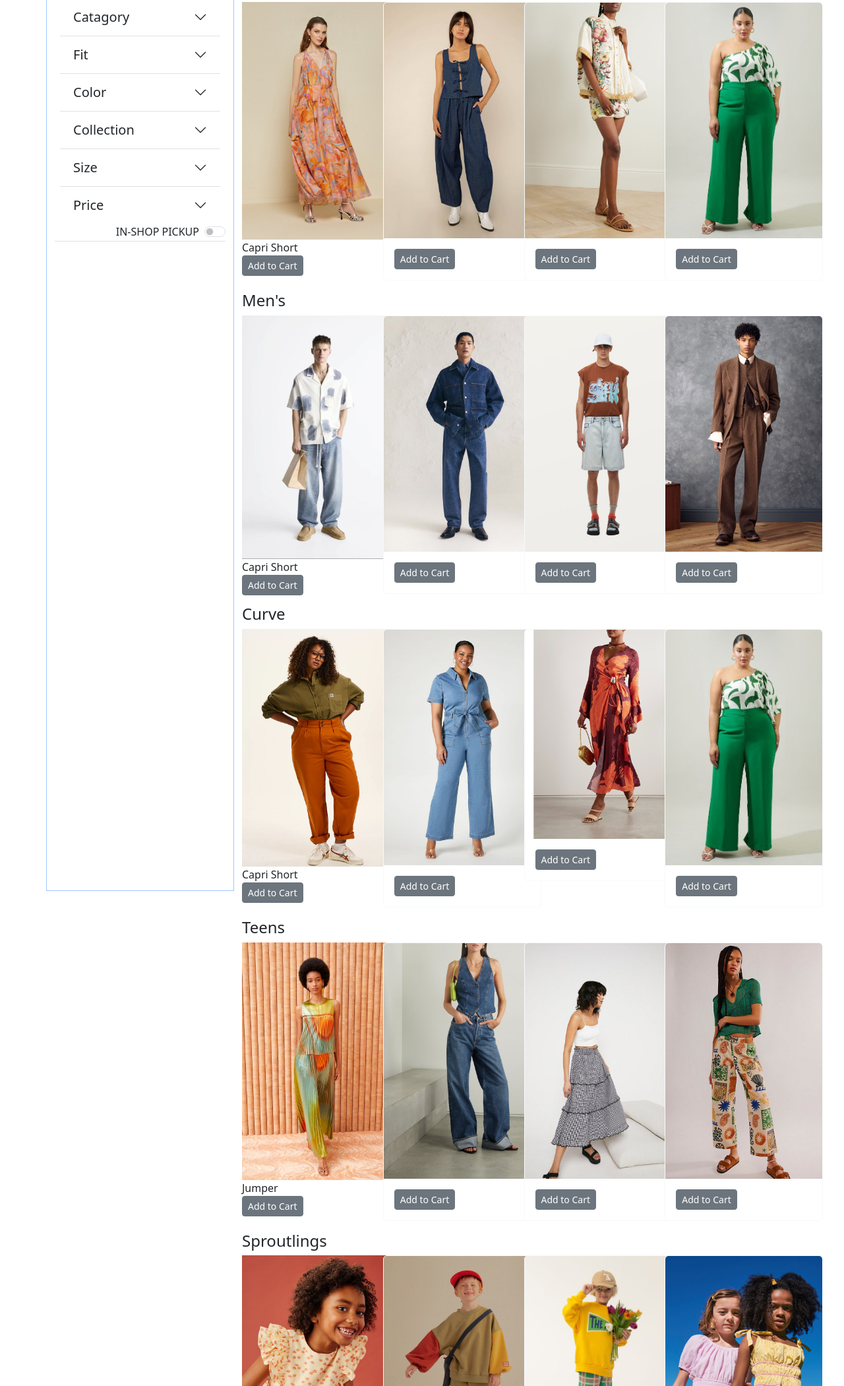
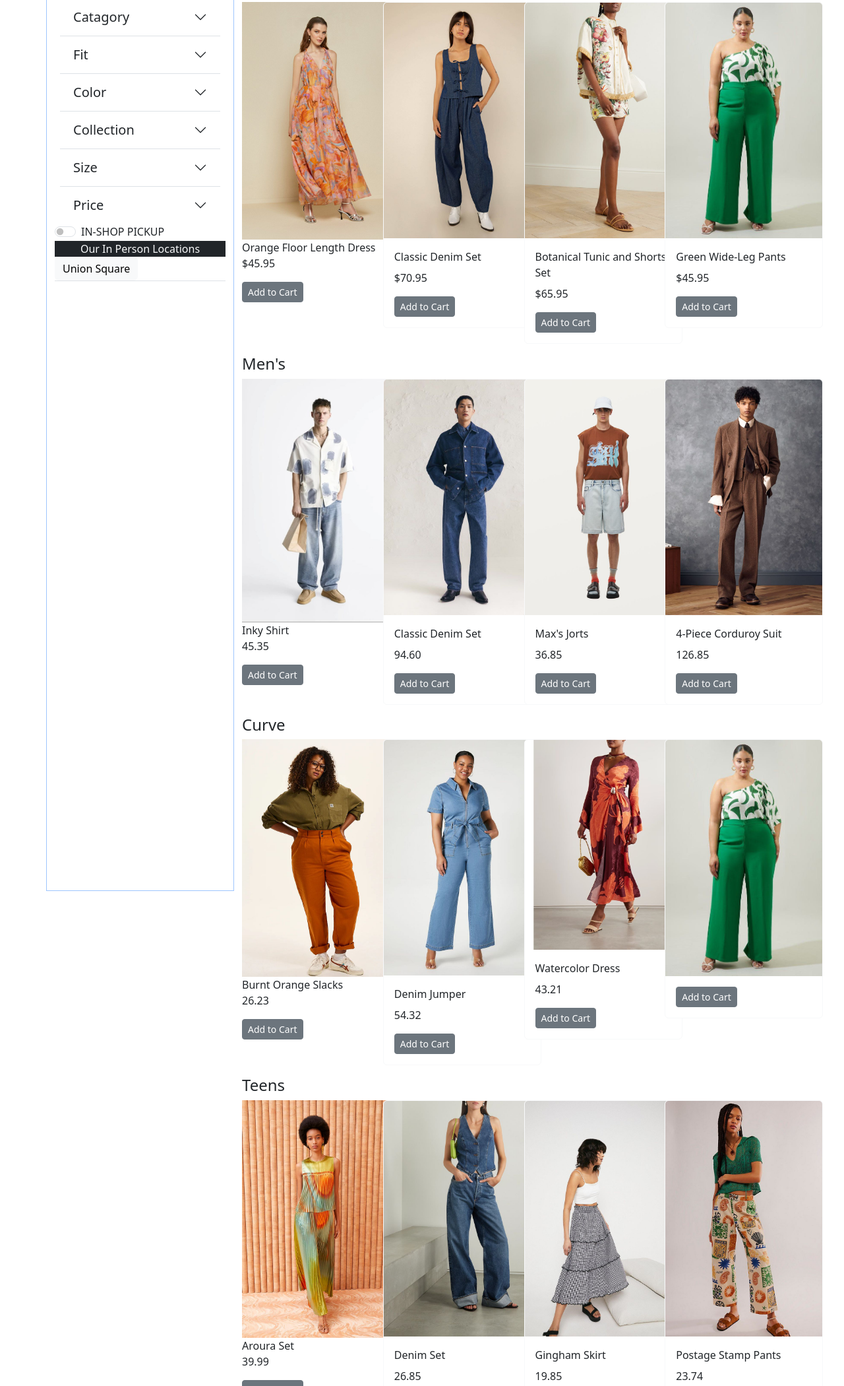
Before and after one commit to ReahKy23/Final-Website, a plain HTML site: page final/pages/catalog.html in a window 1280 px wide. Shown: the part 284-2384 px from the top of the page at 66% size. Drawn offline with nearby package versions, Linux system fonts and the light colour scheme.

Commit message:
Update catalog.html

```diff
--- a/final/pages/catalog.html
+++ b/final/pages/catalog.html
@@ -319,12 +319,39 @@
 											</div>
 										</div>
 									</div>
-									<div class="form-check form-switch form-check-reverse">
-										<input class="form-check-input" type="checkbox" id="flexSwitchCheckReverse">
-										<label class="form-check-label" for="flexSwitchCheckReverse">IN-SHOP PICKUP</label>
+									<div class="form-check form-switch form-check">
+										<input class="form-check-input" type="checkbox" id="flexSwitchCheck">
+										<label class="form-check-label" for="flexSwitchCheck">IN-SHOP PICKUP</label>
+									</div>
+
+									<div class="text-center bg-dark text-light"> Our In Person Locations</div>
+
+									<button type="button" class="btn btn-light border border-0 btn" data-bs-toggle="modal" data-bs-target="#exampleModal">
+										Union Square
+									</button>
+									<div class="modal fade" id="exampleModal" tabindex="-1" aria-labelledby="exampleModalLabel" aria-hidden="true">
+										<div class="modal-dialog modal-dialog-scrollable">
+											<div class="modal-content">
+												<div class="modal-header">
+													<h1 class="modal-title fs-5" id="exampleModalLabel">Modal title</h1>
+													<button type="button" class="btn-close" data-bs-dismiss="modal" aria-label="Close"></button>
+												</div>
+												<div class="modal-body">
+													<div class="mb-3">
+														<label for="exampleFormControlInput1" class="form-label">Search By Zip Code</label>
+														<input type="email" class="form-control" id="exampleFormControlInput1" placeholder="ex. 10015">
+													</div>
+												</div>
+												<div class="modal-footer">
+													<button type="button" class="btn btn-secondary" data-bs-dismiss="modal">Close</button>
+													<button type="button" class="btn btn-primary">Save changes</button>
+												</div>
+											</div>
+										</div>
 									</div>
 								</div>
 							</div>
+
 						</div>
 					</div>
 
@@ -336,8 +363,11 @@
 									<div class="dresses" class="card border-light mb-3" style="width: 15rem;">
 										<img src="../images/dress2.jpg" class="card-img-top" alt="...">
 										<div class="card-body">
-											<div class="card-title">Capri Short</div>
-											<button type="button" class="btn btn-secondary btn-sm" data-bs-toggle="modal" data-bs-target="#exampleModal">
+											<div class="card-title">Orange Floor Length Dress</div>
+											 <p class="card-text">
+											 $45.95</p>
+
+											<button type="button" class="btn btn-secondary btn-sm mb-2" data-bs-toggle="modal" data-bs-target="#exampleModal">
 												Add to Cart
 											</button>
 											<div class="modal fade" id="exampleModal" tabindex="-1" aria-labelledby="exampleModalLabel" aria-hidden="true">
@@ -364,9 +394,13 @@
 						<div class="card border-light mb-3" style="width: 15rem;">
 							<img src="../images/wdenim.jpg" class="card-img-top" alt="...">
 							<div class="card-body">
-								<button type="button" class="btn btn-secondary btn-sm" data-bs-toggle="modal" data-bs-target="#exampleModal">
-										Add to Cart
-									</button>
+								<div class="card-title">Classic Denim Set</div>
+								<p class="card-text">
+								$70.95</p>
+
+								<button type="button" class="btn btn-secondary btn-sm"data-bs-toggle="modal" data-bs-target="#exampleModal">
+									Add to Cart
+								</button>
 									<div class="modal fade" id="exampleModal" tabindex="-1" aria-labelledby="exampleModalLabel" aria-hidden="true">
 										<div class="modal-dialog">
 											<div class="modal-content">
@@ -391,6 +425,10 @@
 						<div class="card border-light mb-3" style="width: 15rem;">
 							<img src="../images/shorts.jpg" class="card-img-top" alt="...">
 							<div class="card-body">
+								<div class="card-title">Botanical Tunic and Shorts Set</div>
+											 <p class="card-text">
+											 $65.95</p>
+
 								<button type="button" class="btn btn-secondary btn-sm" data-bs-toggle="modal" data-bs-target="#exampleModal">
 										Add to Cart
 									</button>
@@ -417,6 +455,10 @@
 						<div id="curves" class="card border-light mb-3" style="width: 15rem;">
 							<img src="../images/curve.jpg" class="card-img-top" alt="...">
 							<div class="card-body">
+								<div class="card-title">Green Wide-Leg Pants</div>
+											 <p class="card-text">
+											 $45.95</p>
+
 								<button type="button" class="btn btn-secondary btn-sm" data-bs-toggle="modal" data-bs-target="#exampleModal">
 										Add to Cart
 									</button>
@@ -445,7 +487,8 @@
 						<div class="dresses" class="card border-light mb-3" style="width: 15rem;">
 							<img src="../images/casual.jpg" class="card-img-top" alt="...">
 							<div class="card-body">
-								<div class="card-title">Capri Short</div>
+								<div class="card-title">Inky Shirt</div>
+								<p class="card-text">45.35</p>
 								<button type="button" class="btn btn-secondary btn-sm" data-bs-toggle="modal" data-bs-target="#exampleModal">
 										Add to Cart
 									</button>
@@ -473,6 +516,8 @@
 						<div class="card border-light mb-3" style="width: 15rem;">
 							<img src="../images/mdenim.jpg" class="card-img-top" alt="...">
 							<div class="card-body">
+								<div class="card-title">Classic Denim Set</div>
+								<p class="card-text">94.60</p>
 								<button type="button" class="btn btn-secondary btn-sm" data-bs-toggle="modal" data-bs-target="#exampleModal">
 										Add to Cart
 									</button>
@@ -500,6 +545,8 @@
 						<div class="card border-light mb-3" style="width: 15rem;">
 							<img src="../images/short.jpg" class="card-img-top" alt="...">
 							<div class="card-body">
+								<div class="card-title">Max's Jorts</div>
+								<p class="card-text">36.85</p>
 								<button type="button" class="btn btn-secondary btn-sm" data-bs-toggle="modal" data-bs-target="#exampleModal">
 										Add to Cart
 									</button>
@@ -526,6 +573,9 @@
 						<div class="card border-light mb-3" style="width: 15rem;">
 							<img src="../images/suit.jpg" class="card-img-top" alt="...">
 							<div class="card-body">
+								<div class="card-title">4-Piece Corduroy Suit</div>
+								<p class="card-text">126.85</p>
+
 								<button type="button" class="btn btn-secondary btn-sm" data-bs-toggle="modal" data-bs-target="#exampleModal">
 										Add to Cart
 									</button>
@@ -555,7 +605,8 @@
 						<div class="dresses" class="card border-light mb-3" style="width: 15rem;">
 							<img src="../images/cod.jpg" class="card-img-top" alt="...">
 							<div class="card-body">
-								<div class="card-title">Capri Short</div>
+								<div class="card-title">Burnt Orange Slacks</div>
+								<p class="card-text">26.23</p>
 								<button type="button" class="btn btn-secondary btn-sm" data-bs-toggle="modal" data-bs-target="#exampleModal">
 										Add to Cart
 									</button>
@@ -583,6 +634,8 @@
 						<div class="card border-light mb-3" style="width: 15rem;">
 							<img src="../images/pdenim.jpg" class="card-img-top" alt="...">
 							<div class="card-body">
+								<div class="card-title">Denim Jumper</div>
+								<p class="card-text">54.32</p>
 								<button type="button" class="btn btn-secondary btn-sm" data-bs-toggle="modal" data-bs-target="#exampleModal">
 										Add to Cart
 									</button>
@@ -610,6 +663,8 @@
 						<div class="card border-light mb-3" style="width: 15rem;">
 							<img src="../images/pdress.jpg" class="card-img-top" alt="...">
 							<div class="card-body">
+								<div class="card-title">Watercolor Dress</div>
+								<p class="card-text">43.21</p>
 								<button type="button" class="btn btn-secondary btn-sm" data-bs-toggle="modal" data-bs-target="#exampleModal">
 										Add to Cart
 									</button>
@@ -665,7 +720,8 @@
 						<div class="dresses" class="card border-light mb-3" style="width: 15rem;">
 							<img src="../images/tp.jpg" class="card-img-top" alt="...">
 							<div class="card-body">
-								<div class="card-title">Jumper</div>
+								<div class="card-title">Aroura Set</div>
+								<p class="card-text">39.99</p>
 								<button type="button" class="btn btn-secondary btn-sm" data-bs-toggle="modal" data-bs-target="#exampleModal">
 										Add to Cart
 									</button>
@@ -693,6 +749,8 @@
 						<div class="card border-light mb-3" style="width: 15rem;">
 							<img src="../images/tdenim.jpg" class="card-img-top" alt="...">
 							<div class="card-body">
+								<div class="card-title">Denim Set</div>
+								<p class="card-text">26.85</p>
 								<button type="button" class="btn btn-secondary btn-sm" data-bs-toggle="modal" data-bs-target="#exampleModal">
 										Add to Cart
 									</button>
@@ -720,6 +778,8 @@
 						<div class="card border-light mb-3" style="width: 15rem;">
 							<img src="../images/gingham.jpg" class="card-img-top" alt="...">
 							<div class="card-body">
+								<div class="card-title">Gingham Skirt</div>
+								<p class="card-text">19.85</p>
 								<button type="button" class="btn btn-secondary btn-sm" data-bs-toggle="modal" data-bs-target="#exampleModal">
 										Add to Cart
 									</button>
@@ -746,6 +806,8 @@
 						<div class="card border-light mb-3" style="width: 15rem;">
 							<img src="../images/seaside.jpg" class="card-img-top" alt="...">
 							<div class="card-body">
+								<div class="card-title">Postage Stamp Pants</div>
+								<p class="card-text">23.74</p>
 								<button type="button" class="btn btn-secondary btn-sm" data-bs-toggle="modal" data-bs-target="#exampleModal">
 										Add to Cart
 									</button>
@@ -774,7 +836,8 @@
 						<div class="dresses" class="card border-light mb-3" style="width: 15rem;">
 							<img src="../images/floral.jpg" class="card-img-top" alt="...">
 							<div class="card-body">
-								<div class="card-title">Capri Short</div>
+								<div class="card-title">Flower Shirt</div>
+								<p class="card-text">12.41</p>
 								<button type="button" class="btn btn-secondary btn-sm" data-bs-toggle="modal" data-bs-target="#exampleModal">
 										Add to Cart
 									</button>
@@ -802,6 +865,9 @@
 						<div class="card border-light mb-3" style="width: 15rem;">
 							<img src="../images/ktp.jpg" class="card-img-top" alt="...">
 							<div class="card-body">
+								<div class="card-title">Two Piece Jogger Set</div>
+								<p class="card-text">20.01</p>
+
 								<button type="button" class="btn btn-secondary btn-sm" data-bs-toggle="modal" data-bs-target="#exampleModal">
 										Add to Cart
 									</button>
@@ -829,6 +895,8 @@
 						<div class="card border-light mb-3" style="width: 15rem;">
 							<img src="../images/kgingham.jpg" class="card-img-top" alt="...">
 							<div class="card-body">
+									<div class="card-title">In-da-Garden Trousers</div>
+								<p class="card-text">15.40</p>
 								<button type="button" class="btn btn-secondary btn-sm" data-bs-toggle="modal" data-bs-target="#exampleModal">
 										Add to Cart
 									</button>
@@ -855,6 +923,8 @@
 						<div class="card border-light mb-3" style="width: 15rem;">
 							<img src="../images/cdress.jpg" class="card-img-top" alt="...">
 							<div class="card-body">
+									<div class="card-title">Tiered Sun Dresses</div>
+								<p class="card-text">18.94</p>
 								<button type="button" class="btn btn-secondary btn-sm" data-bs-toggle="modal" data-bs-target="#exampleModal">
 										Add to Cart
 									</button>
```
